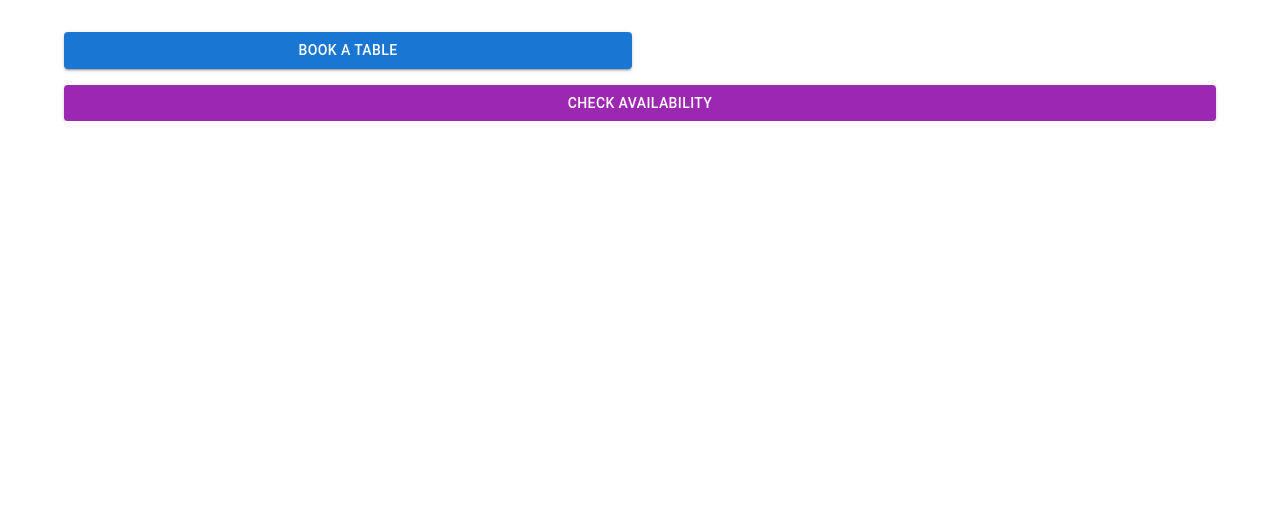
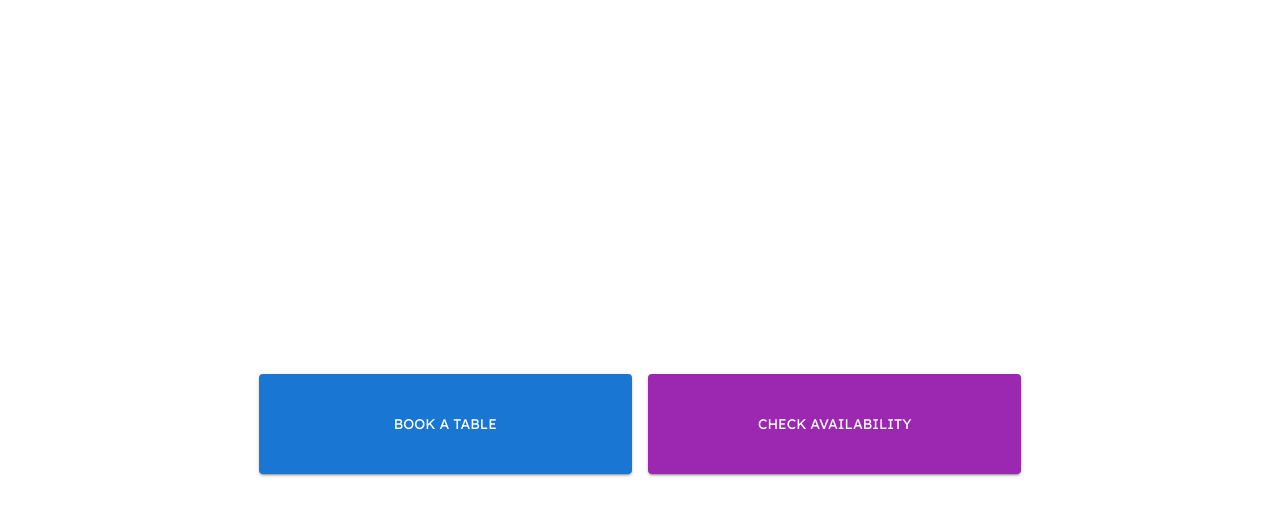
Before and after one commit to leelee222/Restaurant-Table-Booking-System, a Next.js app in the folder Frontend/table-booking-system/: page / in a window 1280 px wide. Shown: the top 516 px of the page. Built offline with nearby package versions, Linux system fonts and the light colour scheme.

Commit message:
added fonts

```diff
--- a/Frontend/table-booking-system/src/app/globals.css
+++ b/Frontend/table-booking-system/src/app/globals.css
@@ -40,3 +40,8 @@ a {
     color-scheme: dark;
   }
 }
+
+@font-face {
+  font-family: "Lexend";
+  src: url("/fonts/Lexend-Regular.ttf");
+}
--- a/Frontend/table-booking-system/src/app/page.tsx
+++ b/Frontend/table-booking-system/src/app/page.tsx
@@ -21,23 +21,36 @@ const App: React.FC = () => {
     palette: {
       mode,
     },
+    typography: {
+      fontFamily: 'Lexend, Arial, sans-serif',
+    },
   });
 
   return (
     <ThemeProvider theme={theme}>
+      <style>
+          {`
+            @font-face {
+              font-family: 'Lexend';
+              src: url('/fonts/Lexend-Regular.ttf') format('truetype');
+              font-weight: 400;
+              font-style: normal;
+            }
+          `}
+        </style>
       <CssBaseline />
-      <Container sx={{ mt: 4 }}>
-        <Grid container spacing={2}>
-          <Grid item xs={6}>
+      <Container sx={{ mt: 4, fontFamily: 'Lexend' }}>
+        <Grid container spacing={2} justifyContent="center" alignItems="center" style={{ height: '100vh' }}>
+          <Grid item xs={6} sm={6} md={4}>
             <Link href="/bookings" passHref>
-              <Button variant="contained" color="primary" fullWidth>
+              <Button variant="contained" color="primary" fullWidth sx={{ height: 100 }}>
                 Book a Table
               </Button>
             </Link>
           </Grid>
-          <Grid item xs={12}>
+          <Grid item xs={6} sm={6} md={4}>
             <Link href="/availability" passHref>
-              <Button variant="contained" color="secondary" fullWidth>
+              <Button variant="contained" color="secondary" fullWidth sx={{ height: 100 }}>
                 Check Availability
               </Button>
             </Link>
```
Also changed, not shown: Frontend/table-booking-system/src/app/components/AvailabilityDisplay.tsx (+7 -6 lines), Frontend/table-booking-system/src/app/components/BookingForm.tsx (+24 -11 lines), Frontend/table-booking-system/public/fonts/Lexend-Regular.ttf (added).
